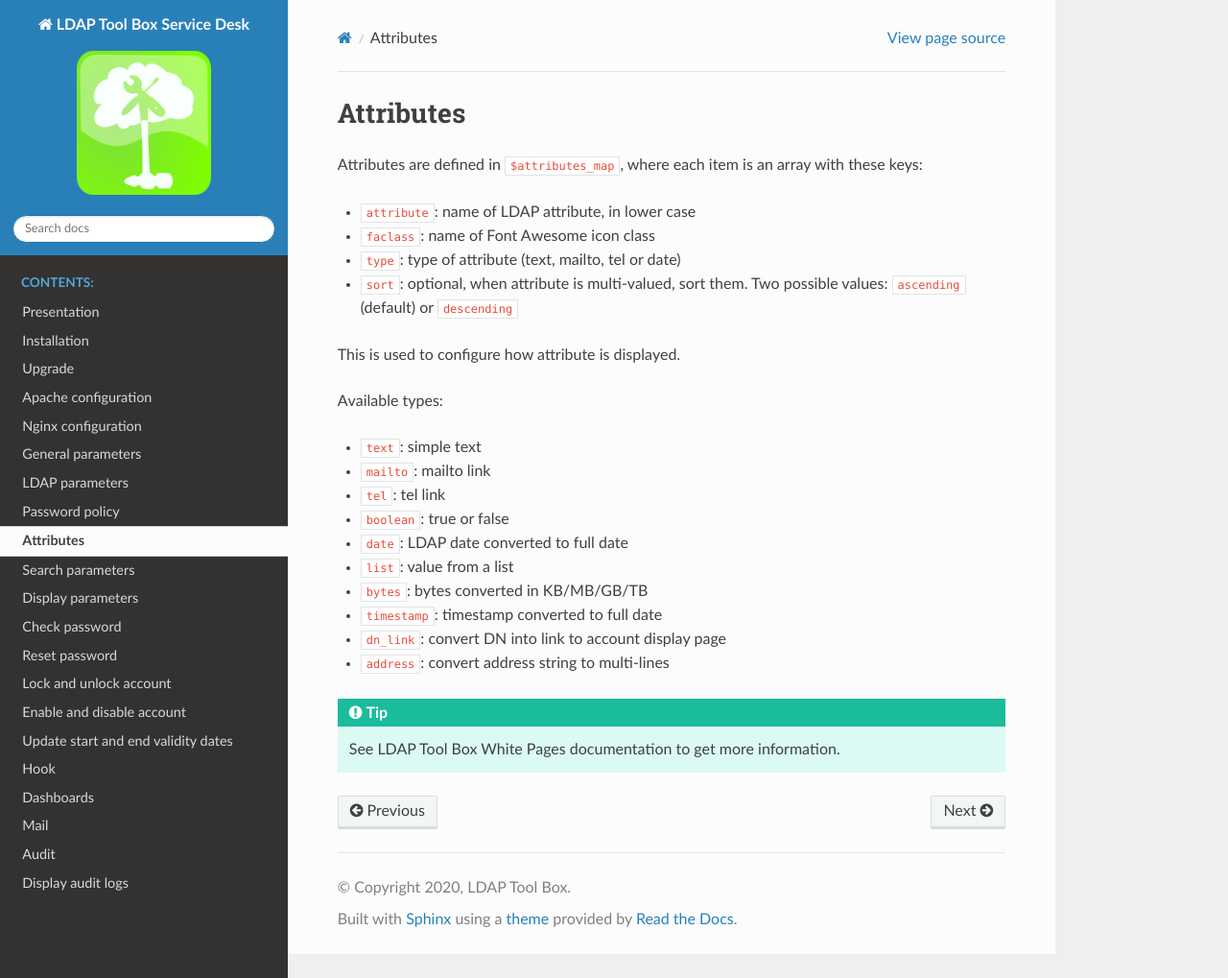
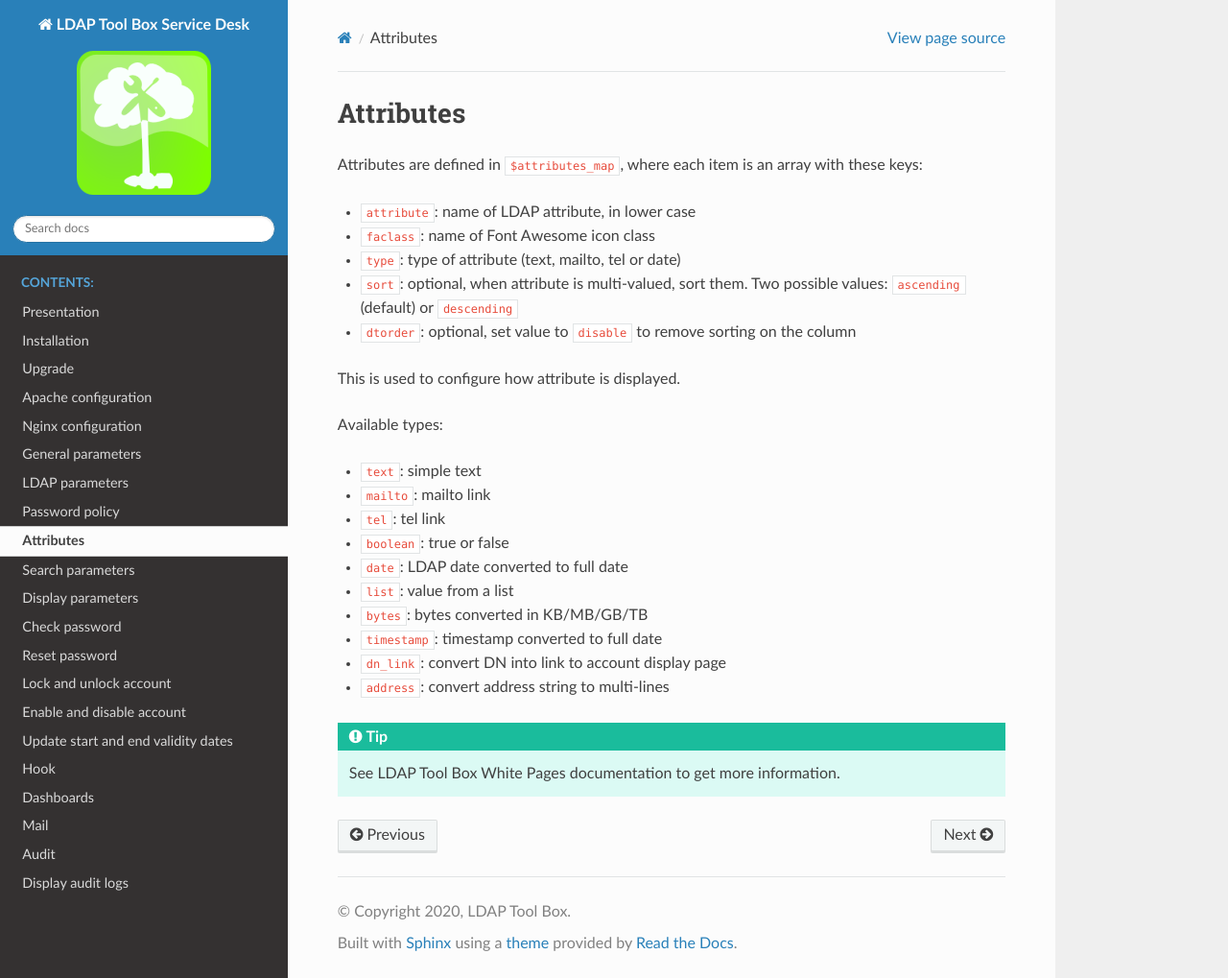
Before and after one commit to ltb-project/service-desk, a Sphinx documentation site: the page built from docs/attributes.rst, in a window 1280 px wide and 1019 px high. Shown: the whole window at 96% size. Built offline with Sphinx 7.4.7 and the Read the Docs theme 3.1.0, drawn with Linux system fonts in a browser that asks for light colours.

Commit message:
Doc for dtorder property

```diff
--- a/docs/attributes.rst
+++ b/docs/attributes.rst
@@ -7,6 +7,7 @@ Attributes are defined in ``$attributes_map``, where each item is an array with
 * ``faclass``: name of Font Awesome icon class
 * ``type``: type of attribute (text, mailto, tel or date)
 * ``sort``: optional, when attribute is multi-valued, sort them. Two possible values: ``ascending`` (default) or ``descending``
+* ``dtorder``: optional, set value to ``disable`` to remove sorting on the column
 
 This is used to configure how attribute is displayed.
 
```
